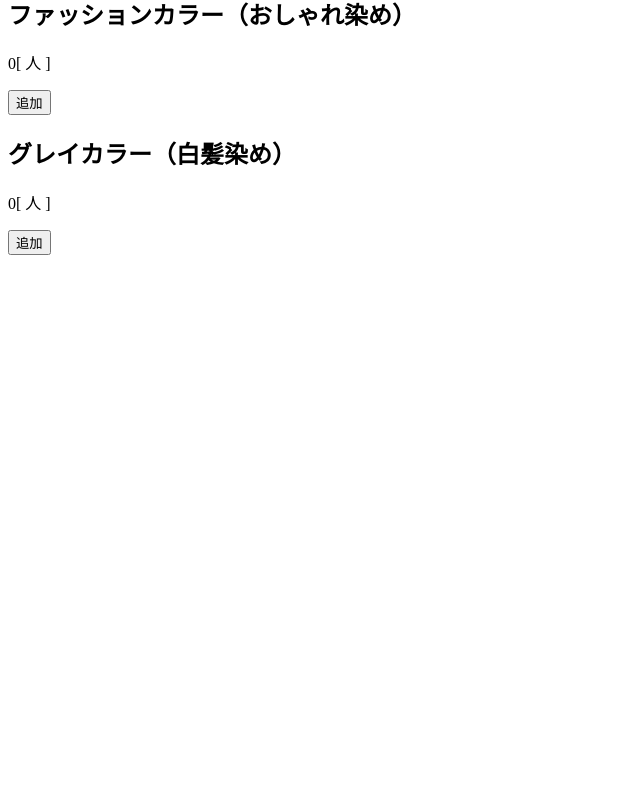
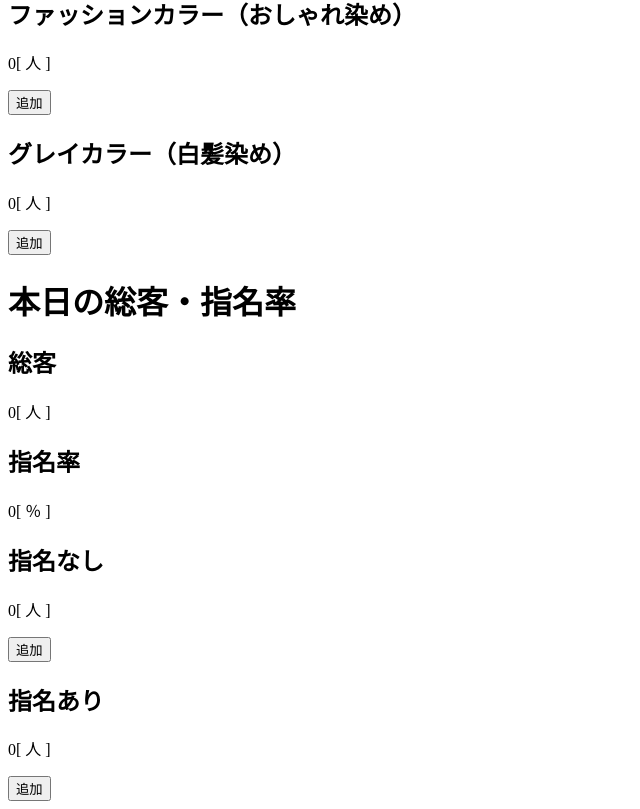
Before and after one commit to naoya00/gray-counter, a Vue app: page / in a window 1280 px wide. Shown: the part 291-1100 px from the top of the page, without its empty margins (0-640 px from the left). Before the commit the page ends 800 px from the top, so only its background shows below. Built offline with nearby package versions, Linux system fonts and the light colour scheme.

Commit message:
総客指名

```diff
--- a/src/App.vue
+++ b/src/App.vue
@@ -3,7 +3,7 @@
     <h1 class="title">本日のグレイカラー率</h1>
 
     <Sticker
-      :title="'ファッションカラー（おしゃれ染め）'"
+      :title="'カラー施術人数'"
       :unit="'人'"
       :value="good + bad" />
 
@@ -26,6 +26,32 @@
       @updated="commit"
     />
 
+    <h1 class="title">本日の総客・指名率</h1>
+
+    <Sticker
+      :title="'総客'"
+      :unit="'人'"
+      :value="good + bad" />
+
+    <Sticker
+      :title="'指名率'"
+      :unit="'％'"
+      :value="defectivePercent" />
+
+    <Counter
+      :title="'指名なし'"
+      :unit="'人'"
+      :varName="'good'"
+      @updated="commit"
+    />
+
+    <Counter
+      :title="'指名あり'"
+      :unit="'人'"
+      :varName="'bad'"
+      @updated="commit"
+    />
+
   </div>
 </template>
 
@@ -40,7 +66,9 @@ export default {
   data () {
     return {
       good: 0,
-      bad: 0
+      bad: 0,
+      Customers: 0,
+      AppointedCustomers:0
     }
   },
   computed: {
```
